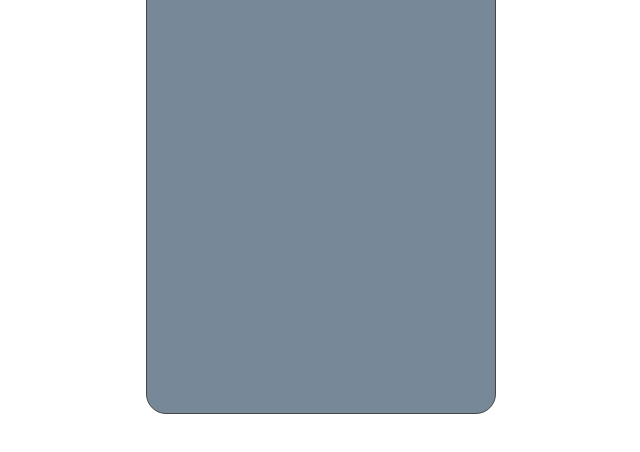
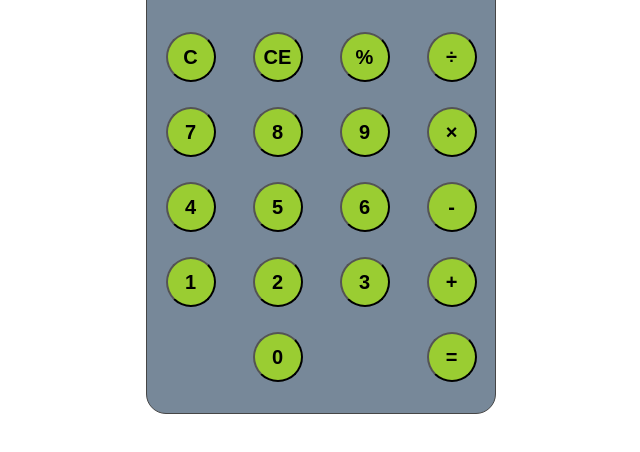
Before and after one commit to tylerdojcak/calculator, a plain HTML site: page index.html in a window 1280 px wide. Shown: the part 106-558 px from the top of the page, without its empty margins (319-959 px from the left). Drawn offline with Linux system fonts and the light colour scheme.

Commit message:
added buttons in a grid

```diff
--- a/index.html
+++ b/index.html
@@ -13,7 +13,26 @@
             <div id="history">56</div>
             <div id="result">56</div>
         </div>
-        <div id="keyboard"></div>
+        <div id="keyboard">
+            <button>C</button>
+            <button>CE</button>
+            <button>%</button>
+            <button>&divide;</button>
+            <button>7</button>
+            <button>8</button>
+            <button>9</button>
+            <button>&times;</button>
+            <button>4</button>
+            <button>5</button>
+            <button>6</button>
+            <button>-</button>
+            <button>1</button>
+            <button>2</button>
+            <button>3</button>
+            <button>+</button>
+            <button id="zero">0</button>
+            <button id="equals">=</button>
+        </div>
     </div>
     <script src="app.js"></script>
 </body>
--- a/styles.css
+++ b/styles.css
@@ -51,3 +51,28 @@ html {
     bottom: 0;
     right: 25px;
 }
+
+#keyboard {
+    margin-top: 35px;
+    display: grid;
+    grid-template-columns: auto auto auto auto;
+    justify-content: space-around;
+    grid-row-gap: 25px;
+}
+
+button {
+    background-color: yellowgreen;
+    width: 50px;
+    height: 50px;
+    border-radius: 50%;
+    font-size: 2rem;
+    font-weight: bold;
+}
+
+#zero {
+    grid-column: 2 / span 1;
+}
+
+#equals {
+    grid-column: 4 / span 1;
+}
```
